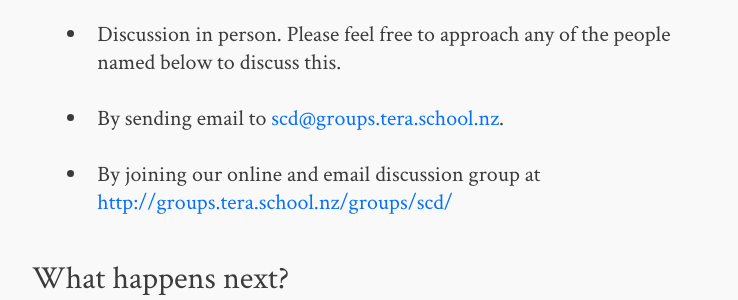
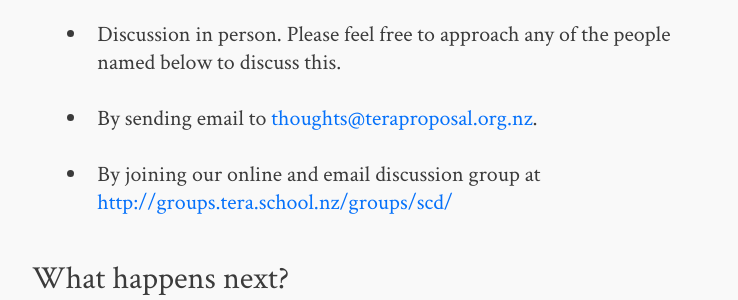
Before and after one commit to utunga/specialcharacter, a Jekyll site: the page built from index.md, in a window 1280 px wide and 900 px high, scrolled down 1651 px. Shown: the part 156-456 px from the top of the window, without its empty margins (268-1006 px from the left). Built offline with Jekyll 4.4.1, drawn with Linux system fonts in a browser that asks for light colours; comment, search, counter and statistics services are not loaded.

Commit message:
add thoughts@teraproposal.org.nz as address for feedback to go to

```diff
--- a/index.md
+++ b/index.md
@@ -36,7 +36,7 @@ If you have any feedback to offer there are three ways we invite you to do that.
 
 - Discussion in person. Please feel free to approach any of the people named below to discuss this.
 
-- By sending email to <a href="mailto:scd@groups.tera.school.nz">scd@groups.tera.school.nz</a>.
+- By sending email to <a href="mailto:thoughts@teraproposal.org.nz">thoughts@teraproposal.org.nz</a>.
 
 - By joining our online and email discussion group at <a href="http://groups.tera.school.nz/groups/scd/">http://groups.tera.school.nz/groups/scd/</a>
 
```
